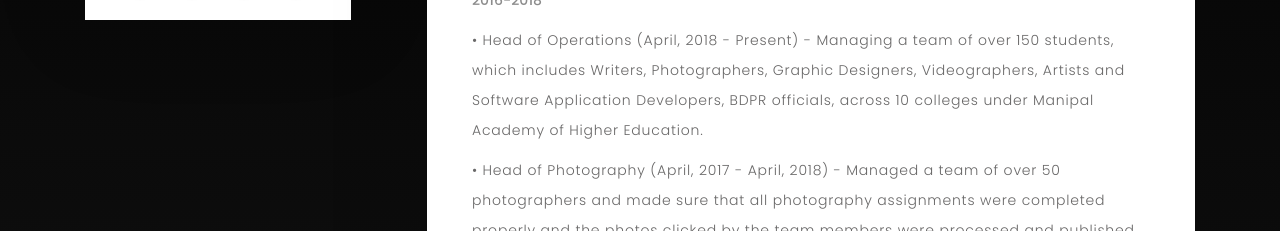
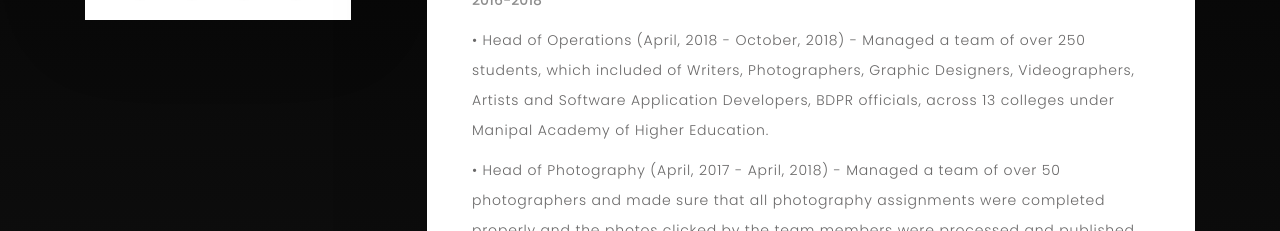
Before and after one commit to nishantsahoo/nishantsahoo.github.io, a plain HTML site: page index.html in a window 1280 px wide. Shown: the part 569-800 px from the top of the page. Drawn offline with Linux system fonts and the light colour scheme.

Commit message:
MTTN update

```diff
--- a/index.html
+++ b/index.html
@@ -102,7 +102,7 @@
                                    <div class="post-info">
                                      <span>2016-2018</span>
                                    </div>
-                                   <p>&#8226; Head of Operations (April, 2018 - Present) - Managing a team of over 150 students, which includes Writers, Photographers, Graphic Designers, Videographers, Artists and Software Application Developers, BDPR officials, across 10 colleges under Manipal Academy of Higher Education.</p>
+                                   <p>&#8226; Head of Operations (April, 2018 - October, 2018) - Managed a team of over 250 students, which included of Writers, Photographers, Graphic Designers, Videographers, Artists and Software Application Developers, BDPR officials, across 13 colleges under Manipal Academy of Higher Education.</p>
                                    <p>&#8226; Head of Photography (April, 2017 - April, 2018) - Managed a team of over 50 photographers and made sure that all photography assignments were completed properly and the photos clicked by the team members were processed and published on time.</p>
                                    <p>&#8226; Software Application Developer (Feb, 2017 - Present) - Working on the official MTTN app along with a small team of software developers.</p>
                                    <p>&#8226; Photographer (Feb, 2016 - Present)</p>
```
